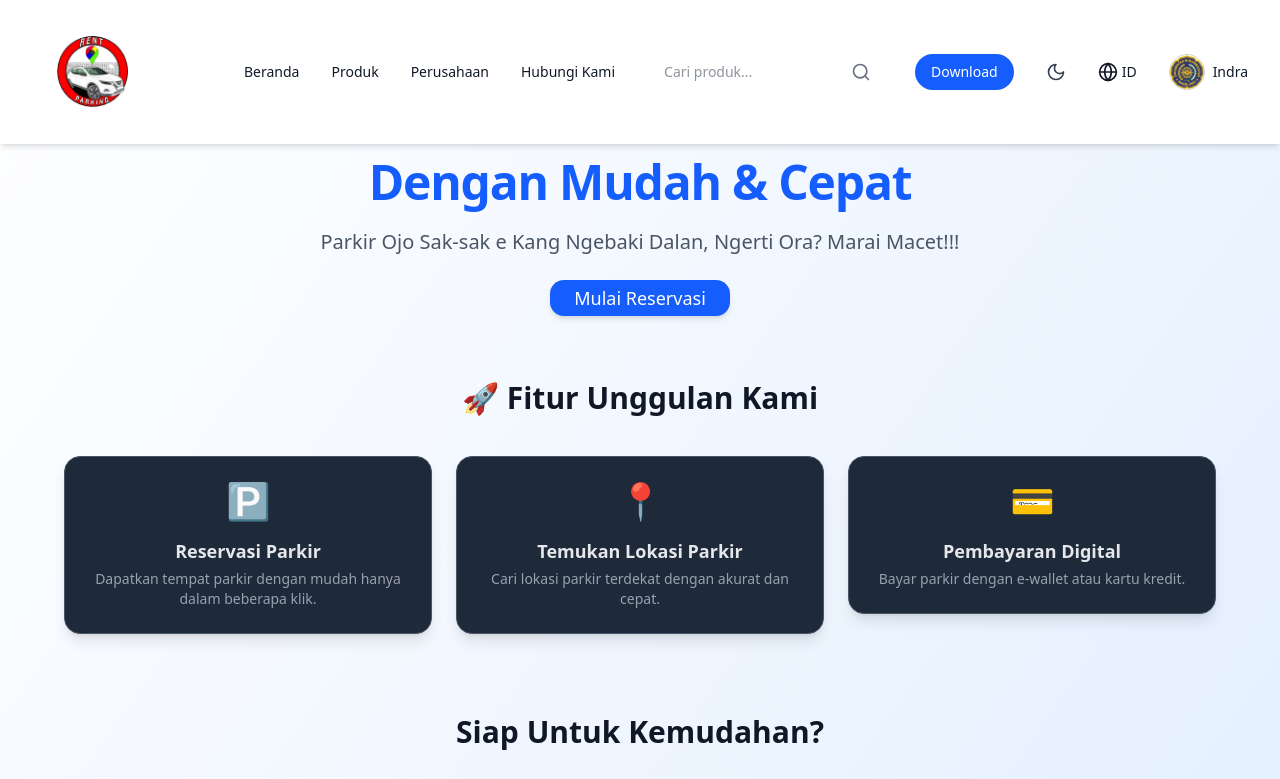
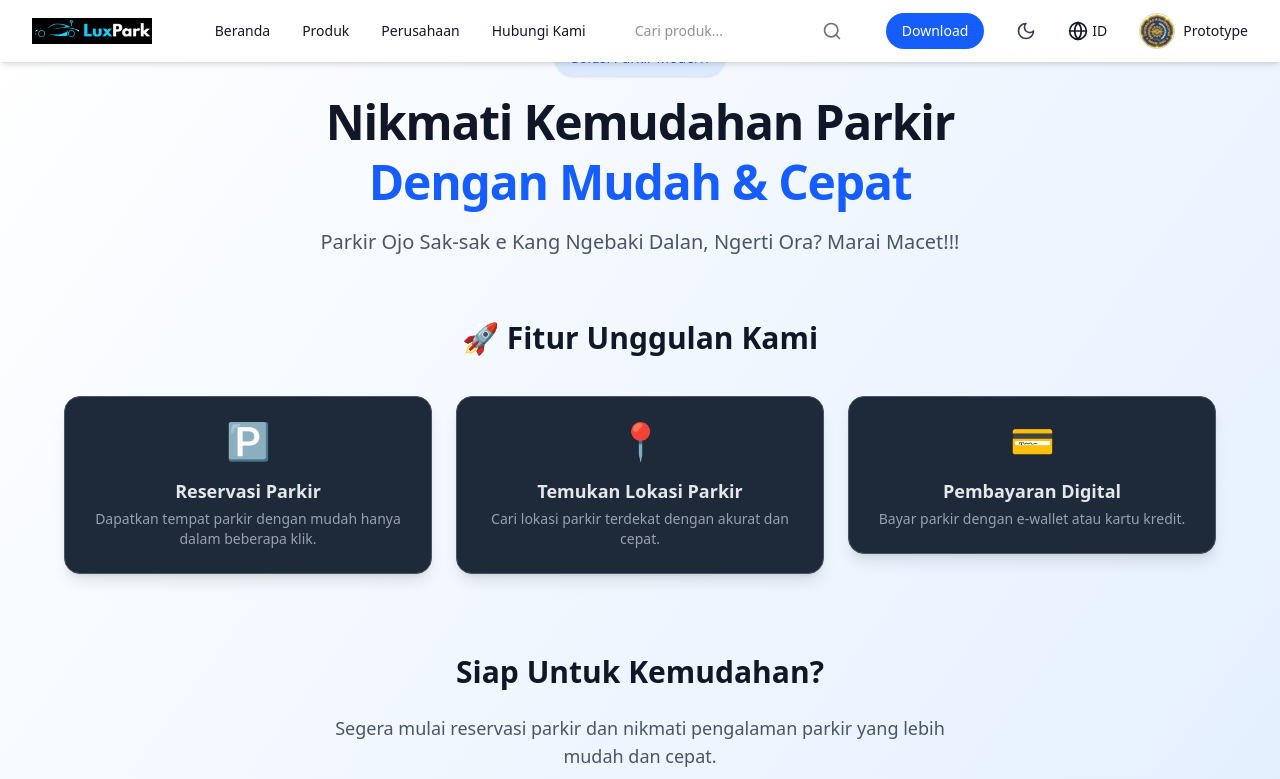
Before and after one commit to Ahmad-Indragiri/reservasi-parkir-RPL, a Next.js app: page / in a window 1280 px wide. Shown: the top 779 px of the page. Built offline with nearby package versions, Linux system fonts and the light colour scheme.

Commit message:
Perbaiki tampilan halaman utama

```diff
--- a/src/app/page.js
+++ b/src/app/page.js
@@ -97,12 +97,6 @@ export default function Home() {
             Parkir Ojo Sak-sak e Kang Ngebaki Dalan, Ngerti Ora? Marai Macet!!!
           </motion.p>
 
-          <Button
-            className="text-white bg-blue-600 hover:bg-blue-700 text-lg px-6 py-3 rounded-xl shadow-md hover:scale-105 transition-transform"
-            asChild
-          >
-            <Link href="/reservasi">Mulai Reservasi</Link>
-          </Button>
         </motion.section>
 
         {/* Fitur Unggulan */}
@@ -154,7 +148,7 @@ export default function Home() {
             className="text-white bg-green-600 hover:bg-green-700 text-lg px-6 py-3 rounded-xl shadow-md hover:scale-105 transition-transform"
             asChild
           >
-            <Link href="/reservasi">Coba Sekarang</Link>
+            <Link href="/download">Coba Sekarang</Link>
           </Button>
         </motion.section>
 
--- a/src/components/Navbar.js
+++ b/src/components/Navbar.js
@@ -33,7 +33,7 @@ export default function Navbar({ darkMode, toggleDarkMode, userProfile }) {
         {/* Logo */}
         <Link href="/" className="flex items-center space-x-2">
           <Image
-            src="/rent_park.png"
+            src="/luxpark.jpg"
             alt="ParkirinAja"
             width={120}
             height={30}
@@ -129,7 +129,7 @@ export default function Navbar({ darkMode, toggleDarkMode, userProfile }) {
                 className="rounded-full border border-gray-300 group-hover:border-blue-500 transition"
               />
               <span className="text-sm font-medium hidden lg:inline-block">
-                {userProfile?.name || "Indra"}
+                {userProfile?.name || "Prototype"}
               </span>
             </button>
 
```
Also changed, not shown: public/luxpark.jpg (added).
